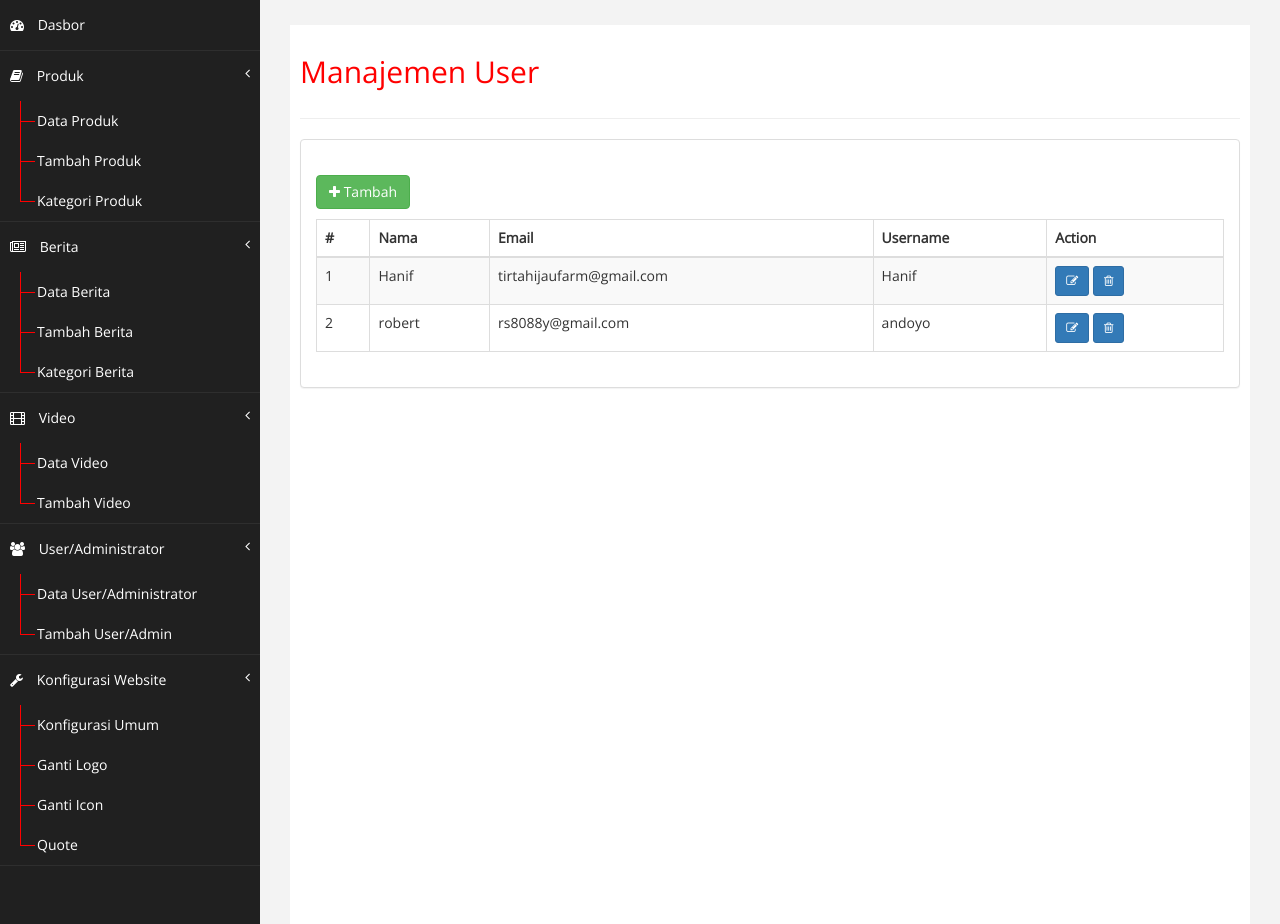
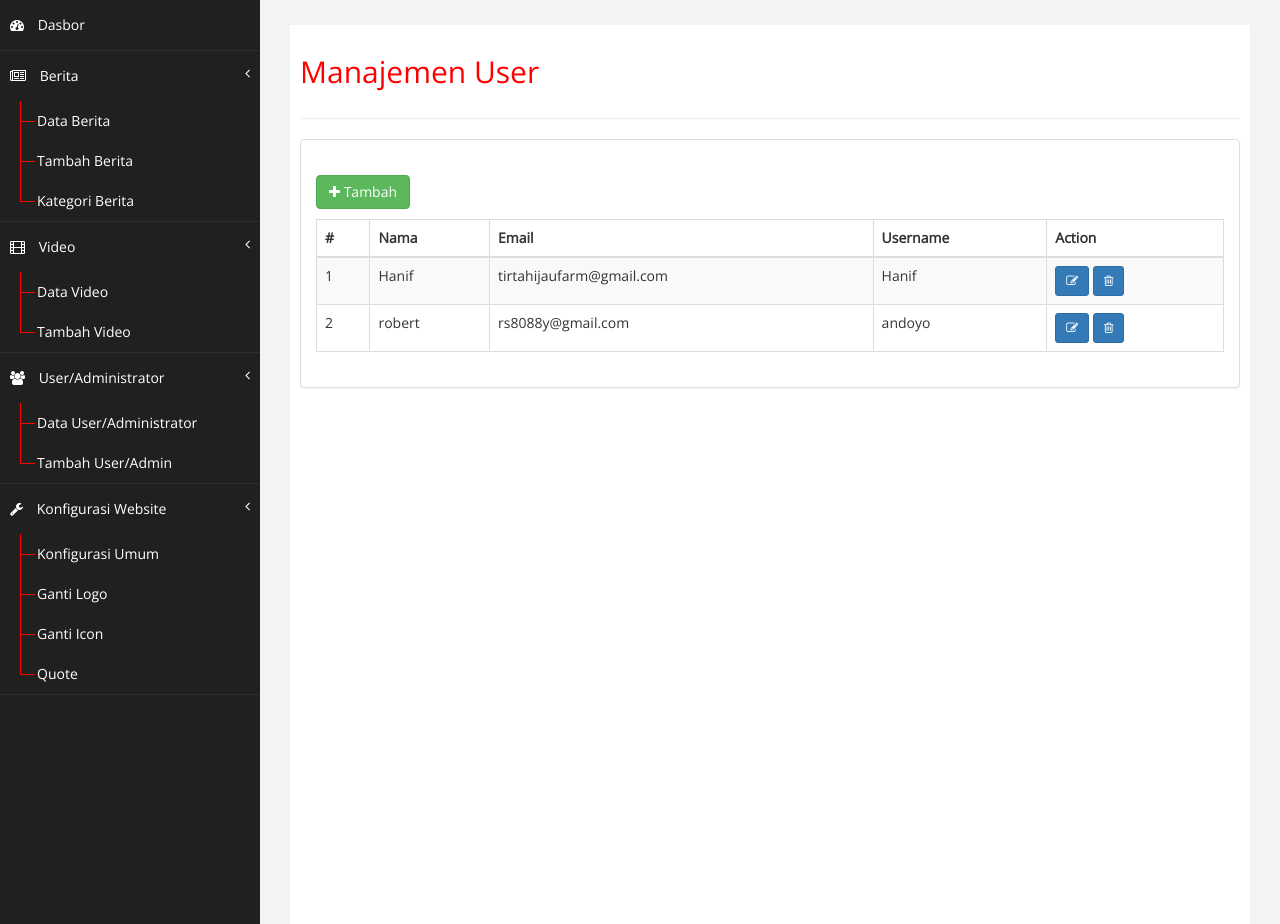
Before and after one commit to ramanovaris/pn_info_cikarang, a CodeIgniter app: page /pn_info_cikarang/index.php/admin/user/index in a window 1280 px wide. Shown: the part 60-984 px from the top of the page. Run offline with CodeIgniter, Linux system fonts and the light colour scheme; a user stored in the database is signed in; data comes from the database, SQL or seed files in the repository; some libraries are stand-ins or nearby versions.

Commit message:
Tutup NavBar Produk di admin

```diff
--- a/application/views/admin/layout/nav.php
+++ b/application/views/admin/layout/nav.php
@@ -6,13 +6,13 @@
     <li><a href="<?php echo base_url('admin/dasbor') ?>"><i class="fa fa-dashboard"></i> Dasbor</a></li>
 
     <!-- Produk -->
-   <li><a href="#"><i class="fa fa-book"></i> Produk<span class="fa arrow"></span></a>
+   <!-- <li><a href="#"><i class="fa fa-book"></i> Produk<span class="fa arrow"></span></a>
         <ul class="nav nav-second-level">
             <li><a href="<?php echo base_url('admin/produk')?>">Data Produk</a></li>
             <li><a href="<?php echo base_url('admin/produk/tambah')?>">Tambah Produk</a></li>
             <li><a href="<?php echo base_url('admin/kategori_produk')?>">Kategori Produk</a></li>
         </ul>
-    </li>
+    </li>  -->
 
     <!-- Berita -->
    <li><a href="#"><i class="fa fa-newspaper-o"></i> Berita<span class="fa arrow"></span></a>
```
Also changed, not shown: assets/upload/image/6221c84ba713d.png (added), assets/upload/image/6221de6d3dc48.png (added), assets/upload/image/thumbs/6221c84ba713d.png (added), assets/upload/image/thumbs/6221de6d3dc48.png (added).
